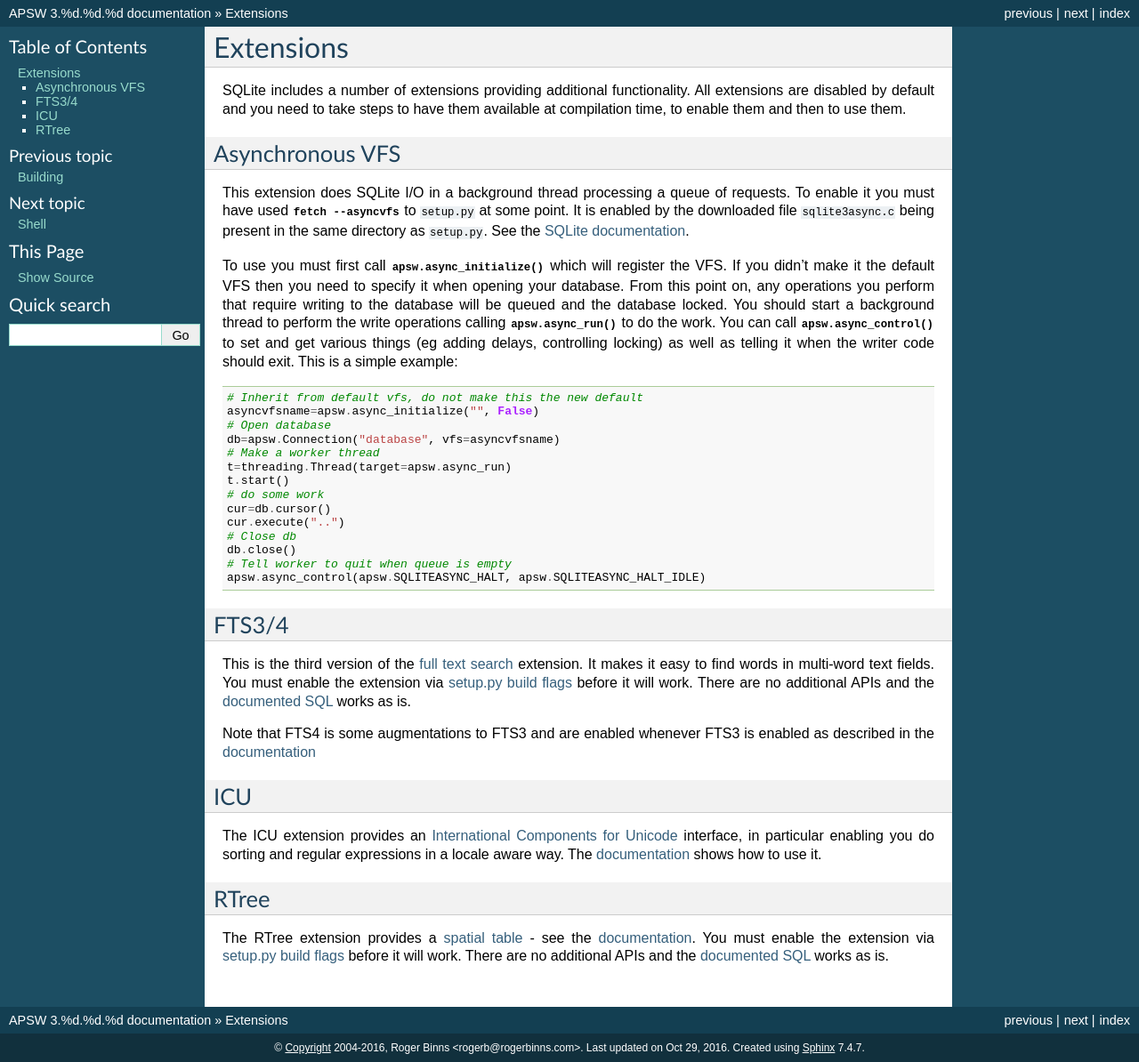
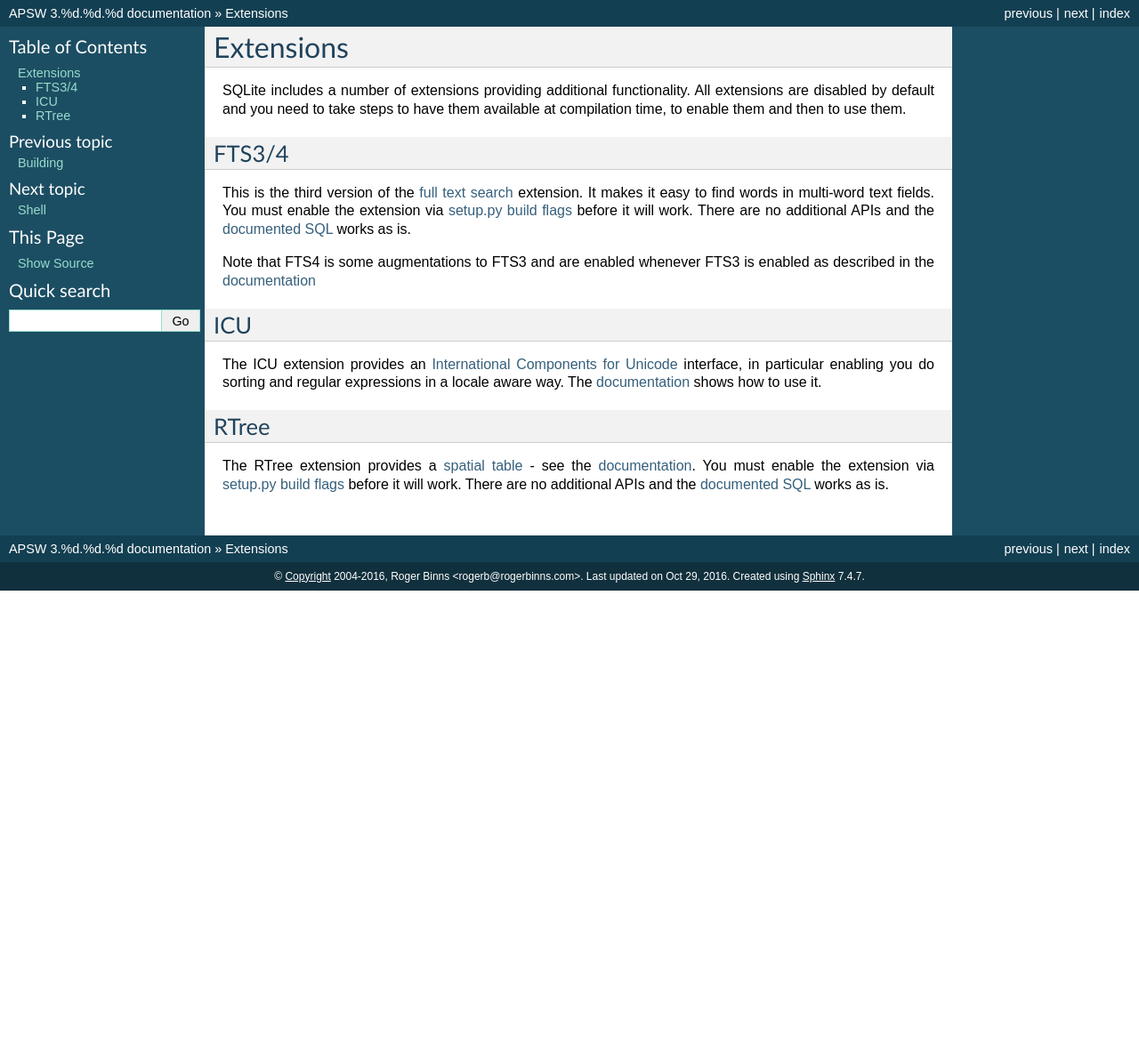
Before and after one commit to rogerbinns/apsw, a Sphinx documentation site: the page built from doc/extensions.rst, in a window 1280 px wide and 1194 px high. Shown: the whole window at 89% size. Built offline with Sphinx 7.4.7, drawn with Linux system fonts in a browser that asks for light colours; pages that are not in the unit, such as notebooks, are missing from menus; the version number is read from the project's files by our own code.

Commit message:
Remove long obsolete section about asyncvfs

```diff
--- a/doc/extensions.rst
+++ b/doc/extensions.rst
@@ -9,43 +9,6 @@ SQLite includes a number of extensions providing additional
 functionality.  All extensions are disabled by default and you need to
 take steps to have them available at compilation time, to enable them
 and then to use them.
-
-.. _ext-asyncvfs:
-
-Asynchronous VFS
-================
-
-This extension does SQLite I/O in a background thread processing a
-queue of requests.  To enable it you must have used :option:`fetch
---asyncvfs` to :file:`setup.py` at some point.  It is enabled by the
-downloaded file :file:`sqlite3async.c` being present in the same
-directory as :file:`setup.py`.  See the `SQLite documentation
-<https://sqlite.org/asyncvfs.html>`__.
-
-To use you must first call :func:`apsw.async_initialize` which will
-register the VFS.  If you didn't make it the default VFS then you need
-to specify it when opening your database.  From this point on, any
-operations you perform that require writing to the database will be
-queued and the database locked.  You should start a background thread
-to perform the write operations calling :func:`apsw.async_run` to do
-the work.  You can call :func:`apsw.async_control` to set and get
-various things (eg adding delays, controlling locking) as well as
-telling it when the writer code should exit.  This is a simple example::
-
-    # Inherit from default vfs, do not make this the new default
-    asyncvfsname=apsw.async_initialize("", False)
-    # Open database
-    db=apsw.Connection("database", vfs=asyncvfsname)
-    # Make a worker thread
-    t=threading.Thread(target=apsw.async_run)
-    t.start()
-    # do some work
-    cur=db.cursor()
-    cur.execute("..")
-    # Close db
-    db.close()
-    # Tell worker to quit when queue is empty
-    apsw.async_control(apsw.SQLITEASYNC_HALT, apsw.SQLITEASYNC_HALT_IDLE)
 
 .. _ext-fts3:
 
```
